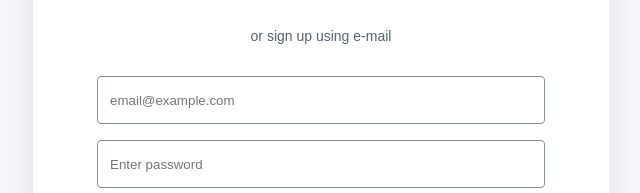
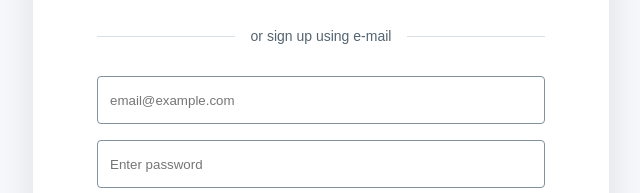
Before and after one commit to VadymTsymbaliuk/Test-form-Tsymbaliuk_Vadym, a website: page app/index.pug in a window 1280 px wide. Shown: the part 356-549 px from the top of the page, 319-959 px from the left. Drawn offline with nearby package versions, Linux system fonts and the light colour scheme; files that its build step writes are made by us from their sources.

```diff
--- a/app/styl/style.styl
+++ b/app/styl/style.styl
@@ -127,8 +127,8 @@
   &:after
     right 0
 
-.form-container__divider-text:before,
-.form-container__divider-text:after
+.form-login__divider-text:before,
+.form-login__divider-text:after
   content ""
   position absolute
   top 50%
```
Also changed, not shown: dist/css/style.css (deleted), dist/img/Apple-login.svg (deleted), dist/img/Facebook-login.svg (deleted), dist/img/Google-login.svg (deleted), dist/img/logo.svg (deleted), dist/index.html (deleted), dist/js/script.js (deleted).
